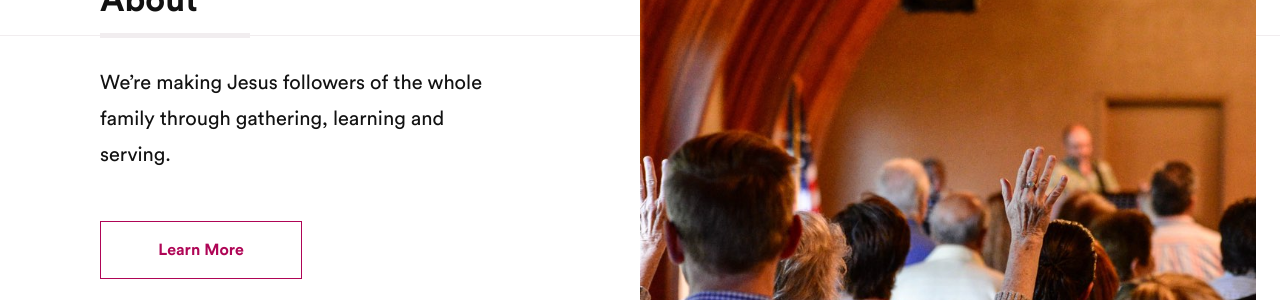
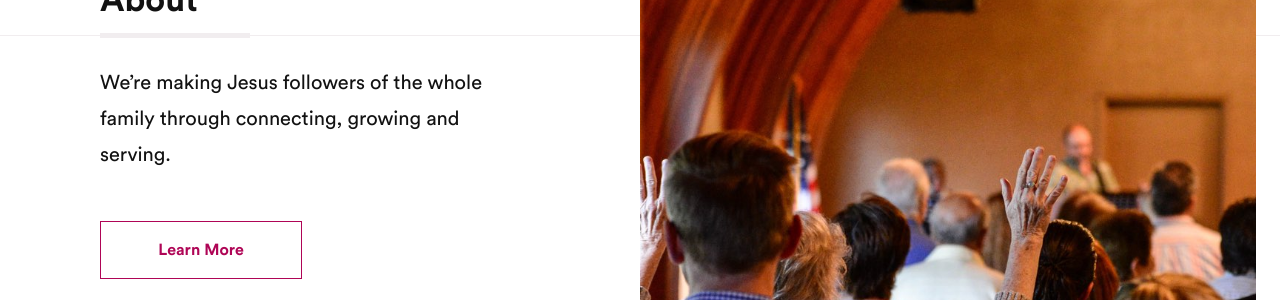
Before and after one commit to kevinrupert/nhcc-web-production, a Jekyll site: the page built from home.md, in a window 1280 px wide and 900 px high, scrolled down 651 px. Shown: the part 187-487 px from the top of the window. Built offline with Jekyll 4.4.1, drawn with Linux system fonts in a browser that asks for light colours; comment, search, counter and statistics services are not loaded.

Commit message:
Updated Home

```diff
--- a/home.md
+++ b/home.md
@@ -2,8 +2,8 @@
 title: North Hills Christian Church
 permalink: "/"
 position: 0
-About headline: We’re making Jesus followers of the whole family through gathering,
-  learning and serving.
+About headline: We’re making Jesus followers of the whole family through connecting,
+  growing and serving.
 About image: "/uploads/about-hero.jpg"
 Community headline: Following Jesus includes serving His community both locally and
   globally.
```
